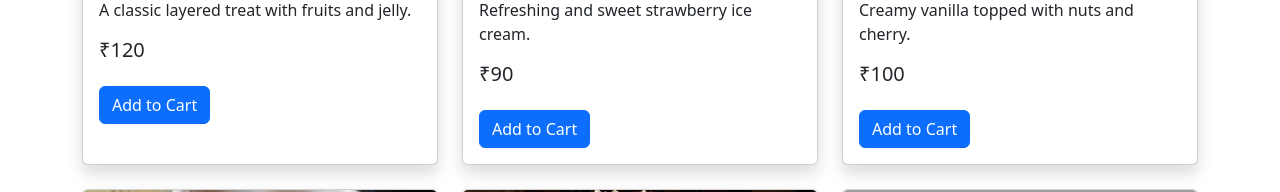
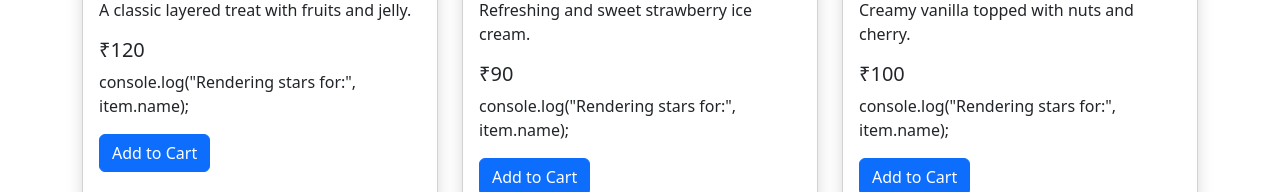
Before and after one commit to ShamithRK/ideal-cafe-app, a React (Create React App) app: page /menu in a window 1280 px wide. Shown: the part 417-609 px from the top of the page. Built offline with nearby package versions, Linux system fonts and the light colour scheme; grey boxes are pictures that could not be loaded.

Commit message:
console log

```diff
--- a/src/pages/MenuPage.js
+++ b/src/pages/MenuPage.js
@@ -117,6 +117,8 @@
 
   {/* ⭐ Star Rating */}
   <div className="mb-3">
+  console.log("Rendering stars for:", item.name);
+
     <ReactStars
       count={5}
       size={24}
```
